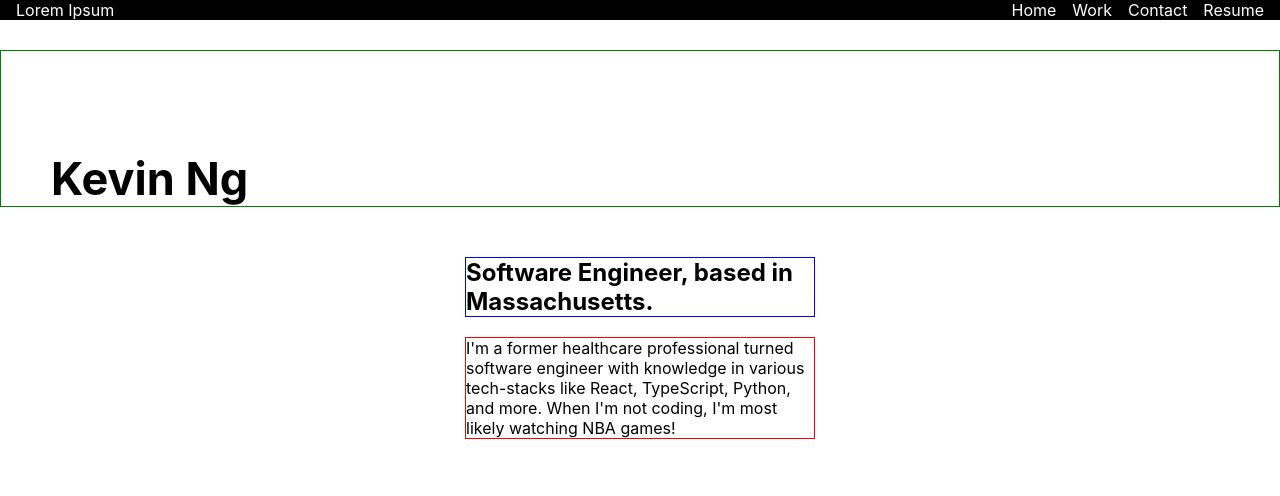
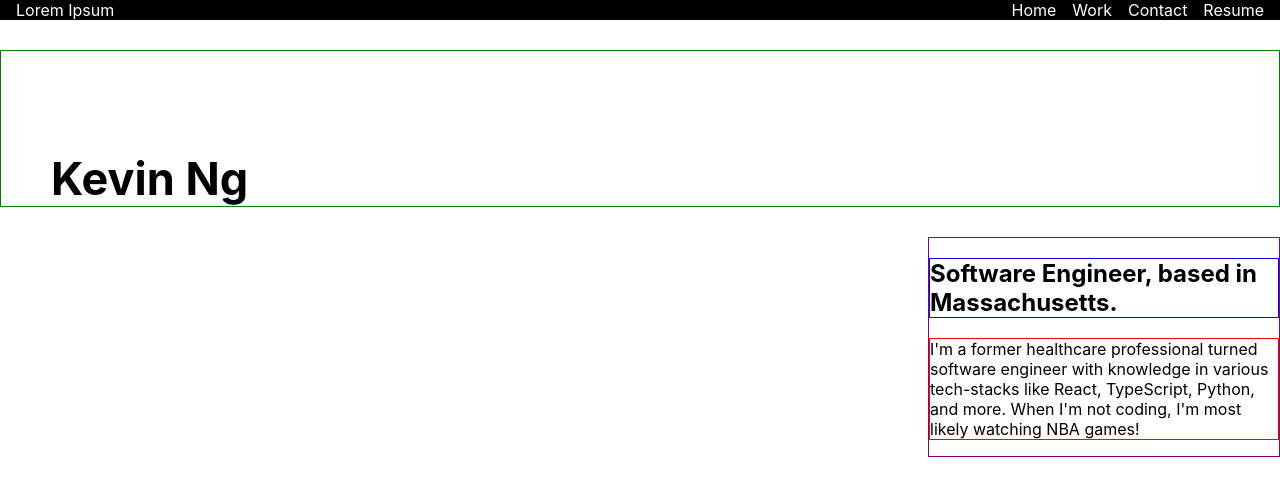
Before and after one commit to kevinszn23/portfolio-v2, a React (Create React App) app: page / in a window 1280 px wide. Shown: the top 496 px of the page. Built offline with nearby package versions, Linux system fonts and the light colour scheme.

Commit message:
aligned aboutme and location to the right

```diff
--- a/src/App.css
+++ b/src/App.css
@@ -101,4 +101,7 @@ body {
 
 .location_container {
   display: inline-block;
+  position: relative;
+  float: right;
+  border: 1px solid purple;
 }
--- a/src/components/Home.js
+++ b/src/components/Home.js
@@ -5,7 +5,6 @@ export default function Home() {
             Kevin
             Ng
             </h1>
-            <div>
                 <div className="location_container">
                     <h2 className="location">
                         Software Engineer,
@@ -18,6 +17,5 @@ export default function Home() {
                     </p>
                 </div>
             </div>
-        </div>
     )
 }
```
